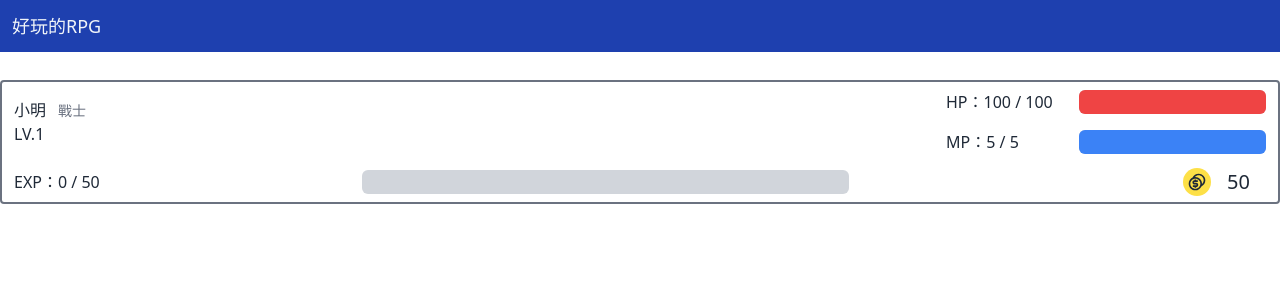
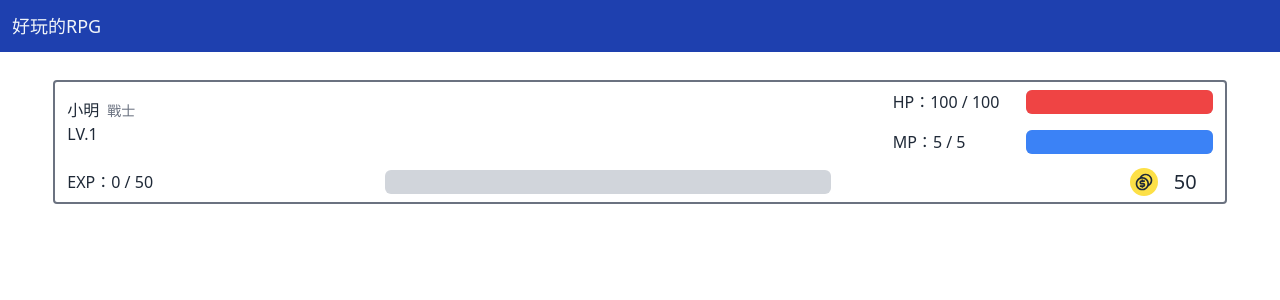
Before and after one commit to Melon-Lo/rpg, a React (Create React App) app: page / in a window 1280 px wide. Shown: the top 300 px of the page. Built offline with nearby package versions, Linux system fonts and the light colour scheme.

Commit message:
feat/ update layout

```diff
--- a/src/components/StatusSection.jsx
+++ b/src/components/StatusSection.jsx
@@ -17,8 +17,6 @@ export default function StatusSection() {
     };
   });
 
-  console.log(exp, expToNextLevel);
-
   const { money } = useSelector(state => {
     return {
       money: state.items.money,
@@ -26,12 +24,12 @@ export default function StatusSection() {
   });
 
   return (
-    <section className="flex flex-col items-end px-3 text-gray-800 border-2 border-gray-500 rounded">
+    <section className="w-11/12 flex flex-col items-end px-3 text-gray-800 border-2 border-gray-500 rounded">
       <div className="flex justify-between items-center w-full">
         <div className="w-4/12">
           <div>
             <span>{name}</span>
-            <span className="text-sm text-gray-500 ml-3">{classTitle}</span>
+            <span className="text-sm text-gray-500 mx-2">{classTitle}</span>
           </div>
           <div>
             LV.{level}
--- a/src/pages/MainPage.jsx
+++ b/src/pages/MainPage.jsx
@@ -2,7 +2,7 @@ import StatusSection from "../components/StatusSection"
 
 export default function MainPage() {
   return (
-    <div>
+    <div className="flex flex-col items-center">
       <StatusSection />
     </div>
   )
```
